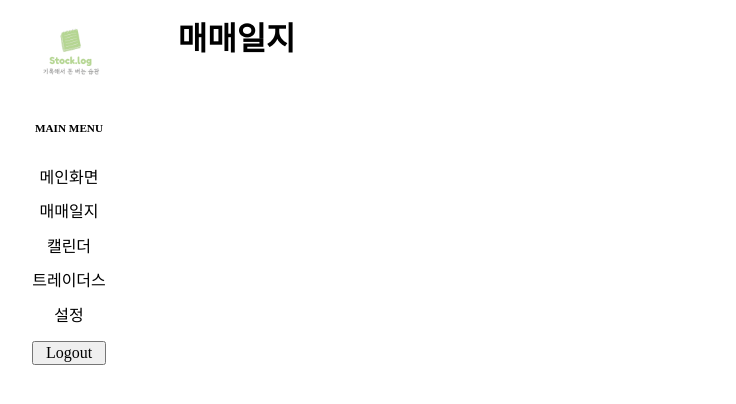
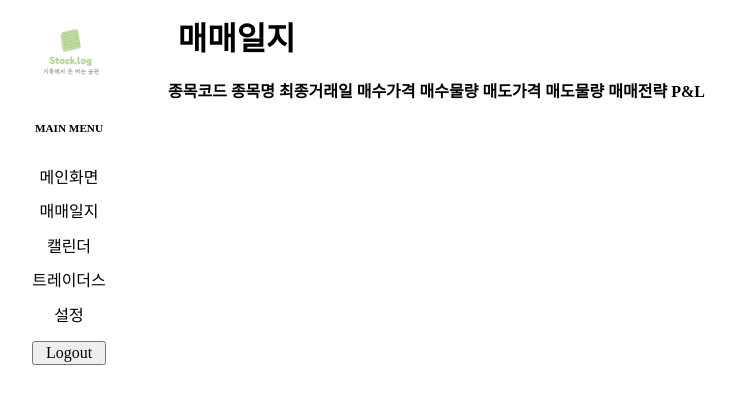
Before and after one commit to isac7722/Stock.log, a React (Create React App) app in the folder src/main/frontend/: page /journals in a window 1280 px wide. Shown: the top 404 px of the page, without its empty margins (27-763 px from the left). Built offline with nearby package versions, Linux system fonts and the light colour scheme.

Commit message:
Feat : 매매일지 화면 구성 시작

```diff
--- /dev/null
+++ b/src/main/frontend/src/apis/JournalsAPI.js
@@ -0,0 +1,6 @@
+import axios from "axios";
+
+
+const journalList = async () => {
+    await axios.get("/journals/search/");
+}
--- /dev/null
+++ b/src/main/frontend/src/components/journals/JournalSearcher.js
@@ -0,0 +1,21 @@
+import {useState} from "react";
+
+
+const JournalSearcher = () => {
+
+    const [text, setText] = useState("");
+
+    const searcherHandler = (e) => {
+        setText(e.target.value)
+    };
+    console.log(text);
+
+
+    return (
+        <>
+
+        </>
+    )
+}
+
+export default JournalSearcher;
--- a/src/main/frontend/src/pages/Journals.js
+++ b/src/main/frontend/src/pages/Journals.js
@@ -1,8 +1,32 @@
+import JournalSearcher from "../components/journals/JournalSearcher";
 
 const Journals = () => {
 
+    // 테이블 컬럼
+    const tableHeads = ["종목코드", "종목명", "최종거래일", "매수가격", "매수물량", "매도가격", "매도물량", "매매전략", "P&L", ""];
+    const thMap = tableHeads.map(th => {
+        return (
+            <th>{th}</th>
+        )
+    });
+
     return (
         <>
+            <div className={"journalSearcher"}>
+                <JournalSearcher/>
+            </div>
+            <div>
+                <table className={"journalsListTable"}>
+                    <thead>
+                    <tr>
+                        {thMap}
+                    </tr>
+                    </thead>
+                    <tbody>
+
+                    </tbody>
+                </table>
+            </div>
         </>
     )
 }
```
